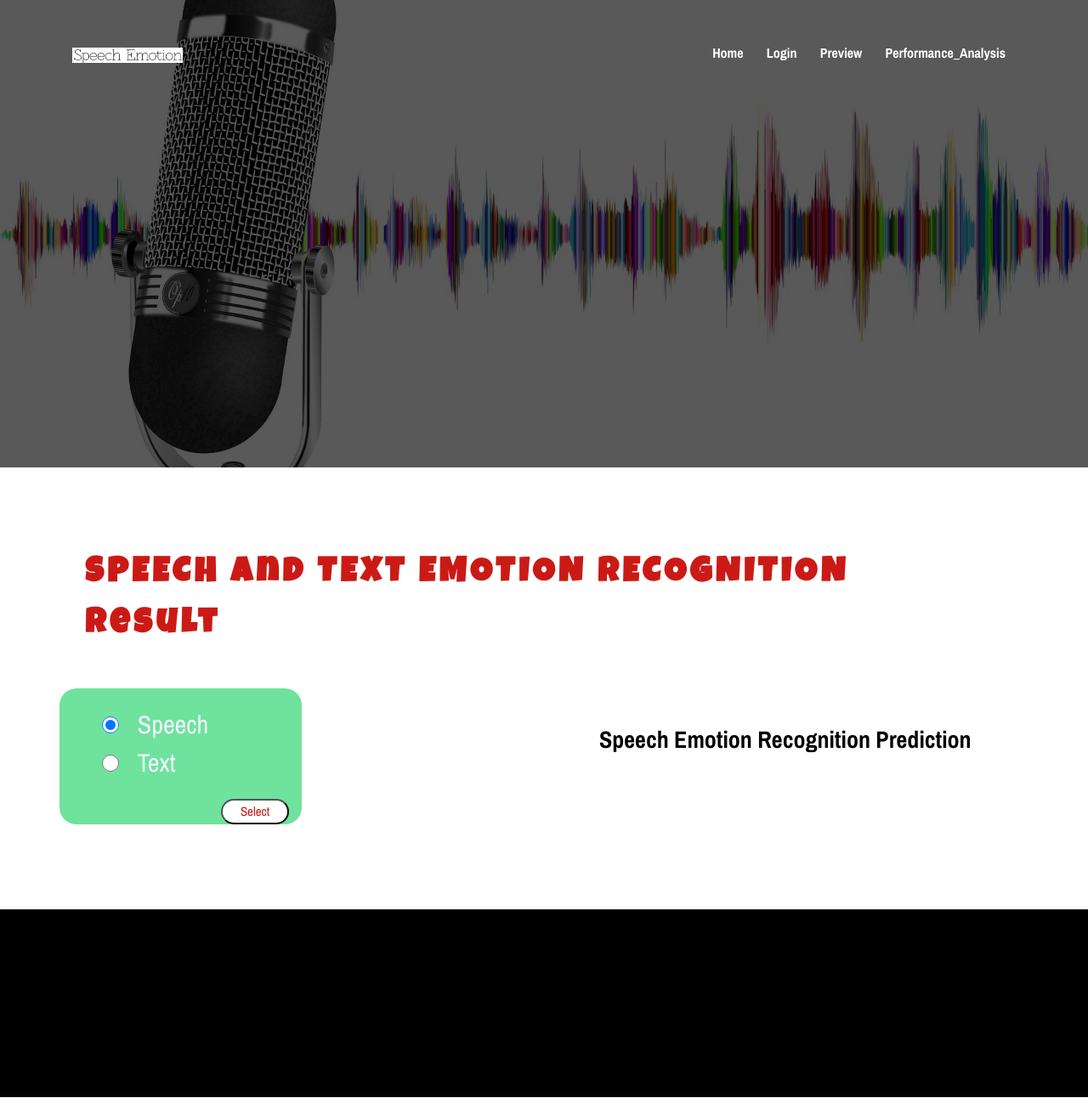
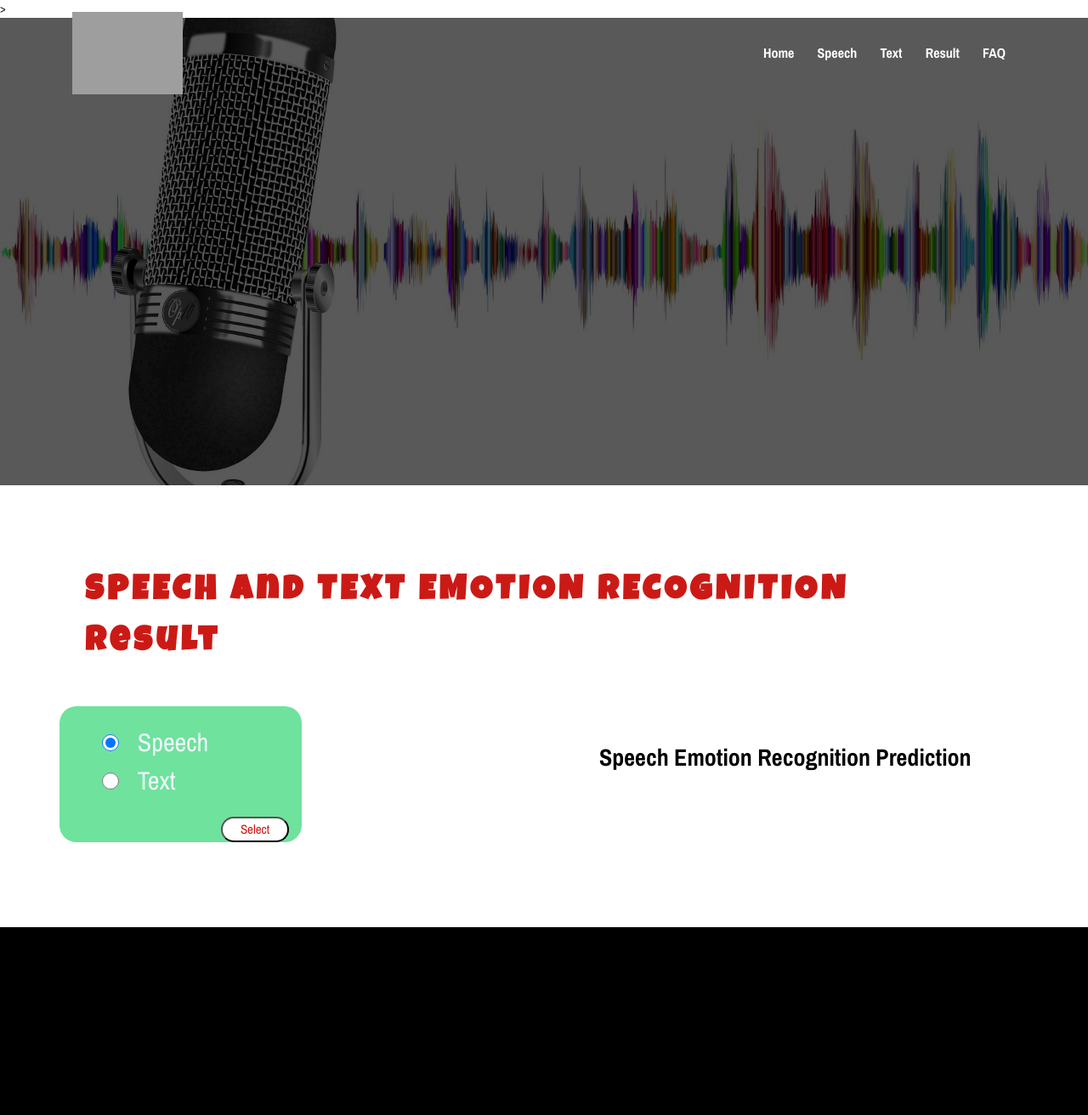
Before and after one commit to CankayaUniversity/ceng-407-408-2022-2023-Speech-Emotion-Recognition, a Flask app: template audio detection/templates/predictionText.html in a window 1280 px wide. Shown: the whole page at 85% size. Before the commit the page ends 1291 px from the top, so only its background shows below. Run offline with Flask 3, Linux system fonts and the light colour scheme; the template is opened without the code that fills it, so the values that code supplies are empty; parts of the project's set-up code (start-up, migrations or seed data) failed here and were passed over; some libraries are stand-ins or nearby versions; grey boxes are pictures that could not be loaded.

Commit message:
Changed logo and links

```diff
--- a/audio detection/templates/predictionText.html
+++ b/audio detection/templates/predictionText.html
@@ -1,3 +1,5 @@
+<!--Text Result Page-->>
+
 <!DOCTYPE html>
 <html lang="en">
 <style>
@@ -33,10 +35,16 @@
             <div class="classy-nav-container breakpoint-off">
                 <div class="container">
                     <!-- Menu -->
+                    <!--<nav class="classy-navbar justify-content-between" id="oneMusicNav">-->
+                    <!-- Nav brand -->
+                    <!--<nav class="classy-navbar justify-content-between" id="oneMusicNav">
+                    <a href="http://127.0.0.1:5000/first" class="nav-brand">
+                        <img src="../static/img/core-img/LOGO-SPEECH.png" alt="">
+                    </a>-->
+
                     <nav class="classy-navbar justify-content-between" id="oneMusicNav">
-                            <!-- Nav brand -->
-                            <a href="index.html" class="nav-brand">
-                                <img src="../static/img/core-img/logo.png" alt="">
+                        <a href="http://127.0.0.1:5000/first" class="nav-brand">
+                            <img src="../static/img/core-img/LOGO-SPEECH.png" alt="">
                         </a>
                         <!-- Navbar Toggler -->
                         <div class="classy-navbar-toggler">
@@ -61,15 +69,21 @@
                                     <li>
                                         <a href="{{url_for('first')}}">Home</a>
                                     </li>
+
                                     <li>
-                                            <a href="{{url_for('login')}}">Login</a>
+                                        <a href="{{url_for('index')}}">Speech</a>
                                     </li>
                                     <li>
-                                            <a href="{{url_for('index')}}">Preview</a>
+                                        <a href="{{url_for('text')}}">Text</a>
                                     </li>
                                     <li>
-                                            <a href="{{url_for('performance')}}">Performance_Analysis</a>
+                                        <a href="{{url_for('finalRes')}}">Result</a>
                                     </li>
+
+                                    <li>
+                                        <a href="{{url_for('login')}}">FAQ</a>
+                                    </li>
+
                                 </ul>
                                 <!-- Login/Register & Cart Button -->
                             </div>
@@ -116,8 +130,9 @@
                                 font-size: 15px;
                                 width: 80px;
                                 height: 30px;
-                                float: right;"
-                                >Select</button>
+                                float: right;">
+                                Select
+                            </button>
                         </form>
                     </div>
                     <center>
@@ -139,7 +154,8 @@
                                     </div>
                                     </br>
                                     </br>
-                                            <div style="border-radius: 20px; background-color: #CB1A15; color: aliceblue;">RESULT TABLE    :
+                                    <div style="border-radius: 20px; background-color: #CB1A15; color: aliceblue;">
+                                        RESULT TABLE    :
                                         <h3>
                                             <b style="color: aliceblue;">Prediction of Text = {{prediction}} : {{predictionRate}}</b>
                                         </h3>
```
Lines whose indentation alone changed are shown as unchanged.
